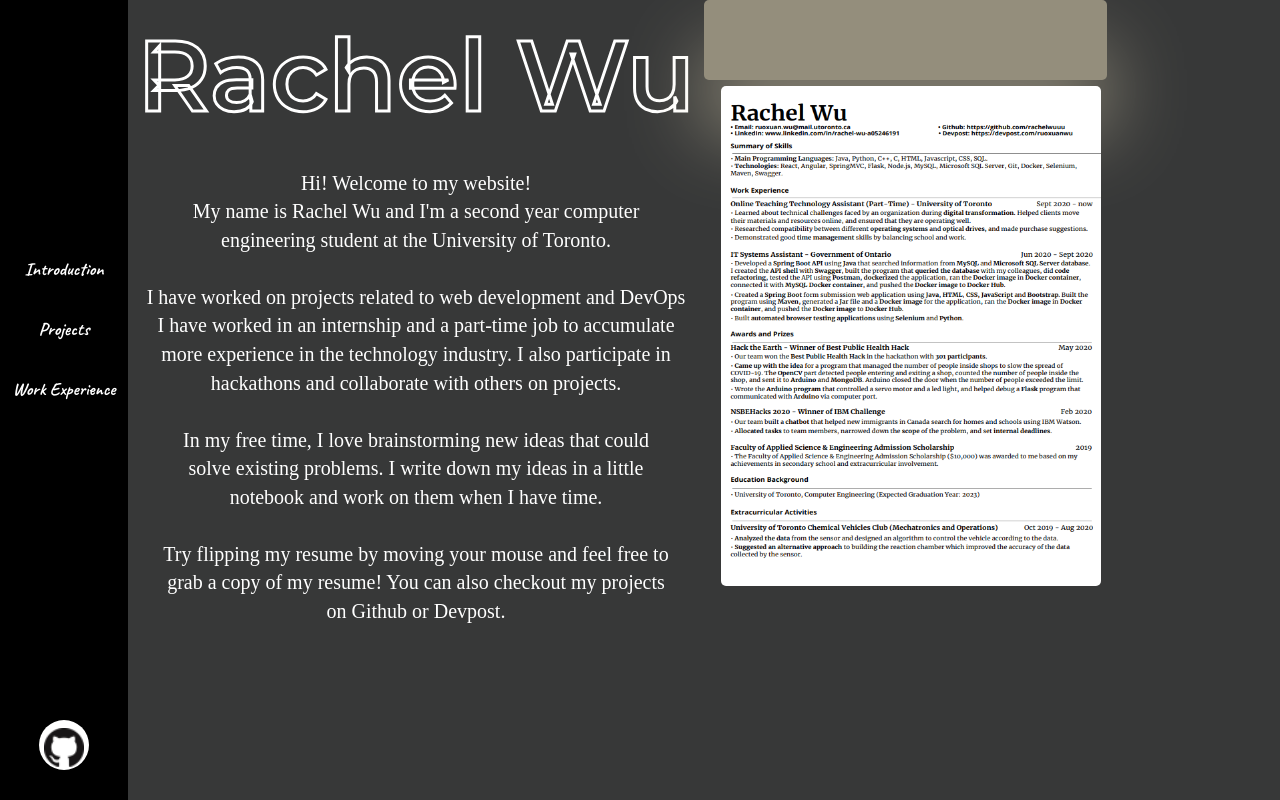
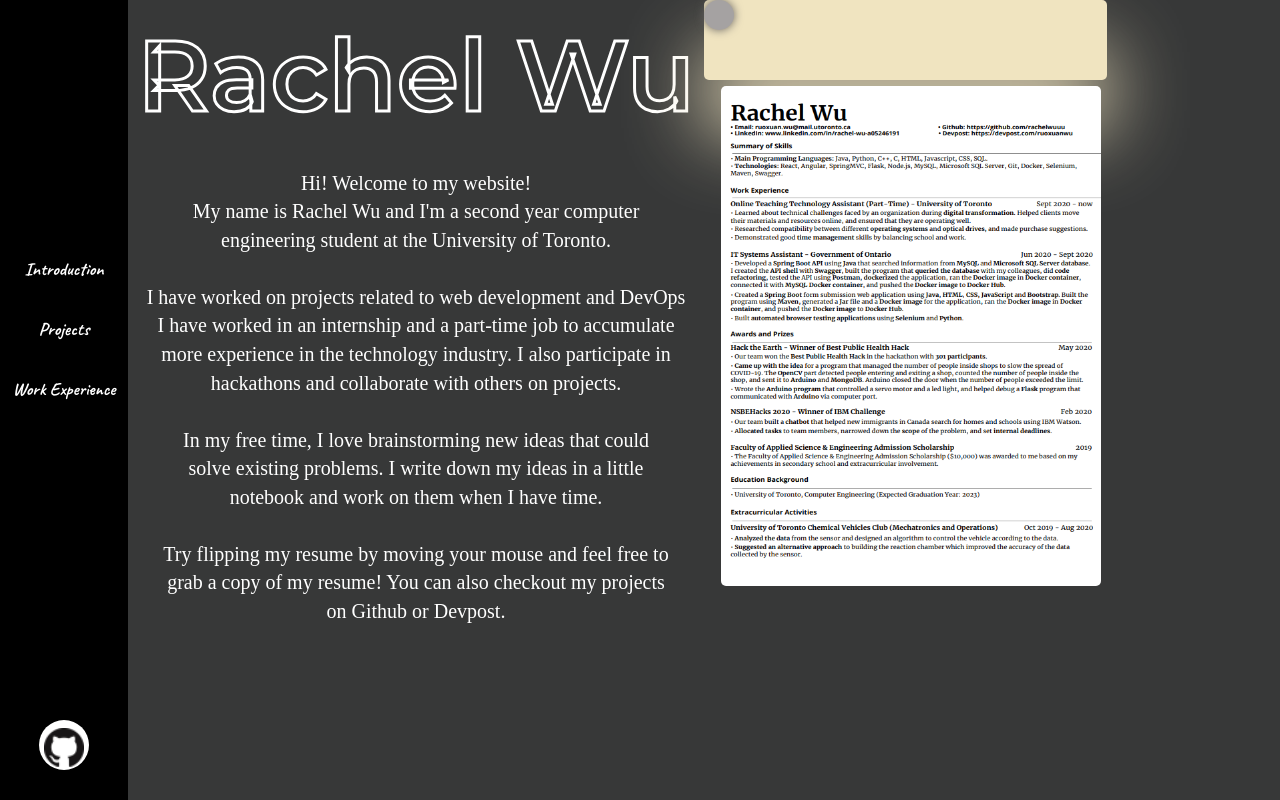
Before and after one commit to rachelwuuu/personalWebsite, an Angular app in the folder Documents/tech projects/Website Project/personal portafolio/personalWebsite/personalWebsite/: page /intro in a window 1280 px wide. Built offline with nearby package versions, Linux system fonts and the light colour scheme; a web font is replaced by a local one.

Commit message:
added circle in lamp

```diff
--- a/Documents/tech projects/Website Project/personal portafolio/personalWebsite/personalWebsite/src/app/intro/intro.component.css
+++ b/Documents/tech projects/Website Project/personal portafolio/personalWebsite/personalWebsite/src/app/intro/intro.component.css
@@ -110,13 +110,18 @@ a:hover{
     box-shadow: inset 0px 0px 80px  rgb(240, 228, 192);
     transition:all 0.9s ease;
 }*/
+.dot{background:rgb(165, 162, 162);
+    box-shadow: 0px 0px 10px  rgb(99, 97, 97);
+    height:30px;
+    border-radius:50%;
+    width:30px;
+}
 .lamp{
-    box-shadow: inset 0px 0px 80px  rgb(240, 228, 192);
+    box-shadow: inset 0px 0px 80px  rgb(121, 117, 108);
     box-shadow: 0px 50px 80px  rgb(240, 228, 192);
     position:absolute;
     height:10%;
     width:70%;
     border-radius:5px;
-    opacity:0.5;
     background:rgb(240, 228, 192);
 }
--- a/Documents/tech projects/Website Project/personal portafolio/personalWebsite/personalWebsite/src/app/intro/intro.component.html
+++ b/Documents/tech projects/Website Project/personal portafolio/personalWebsite/personalWebsite/src/app/intro/intro.component.html
@@ -24,6 +24,7 @@
     </div>
     <div class="right">
         <div class="lamp">
+            <div class="dot"></div>
         </div>
         <div class="resume">
             <div class="resumePage">
```
